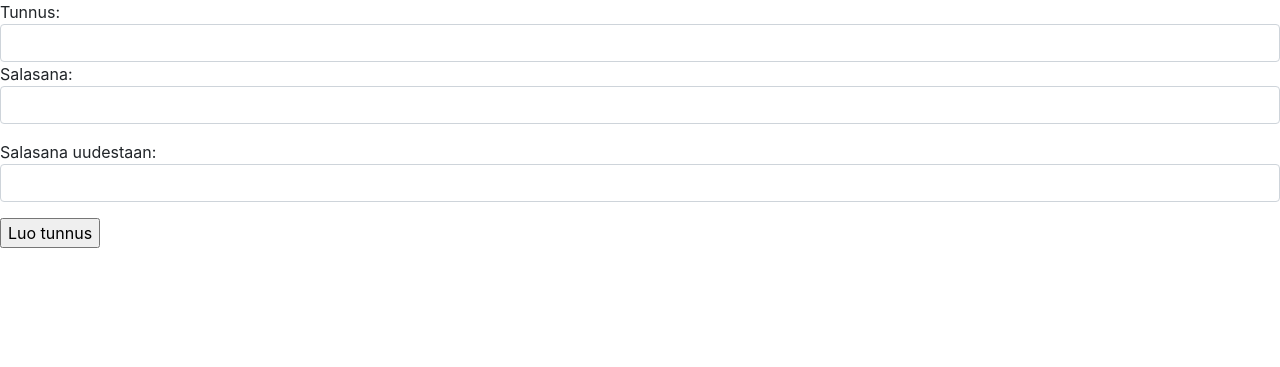
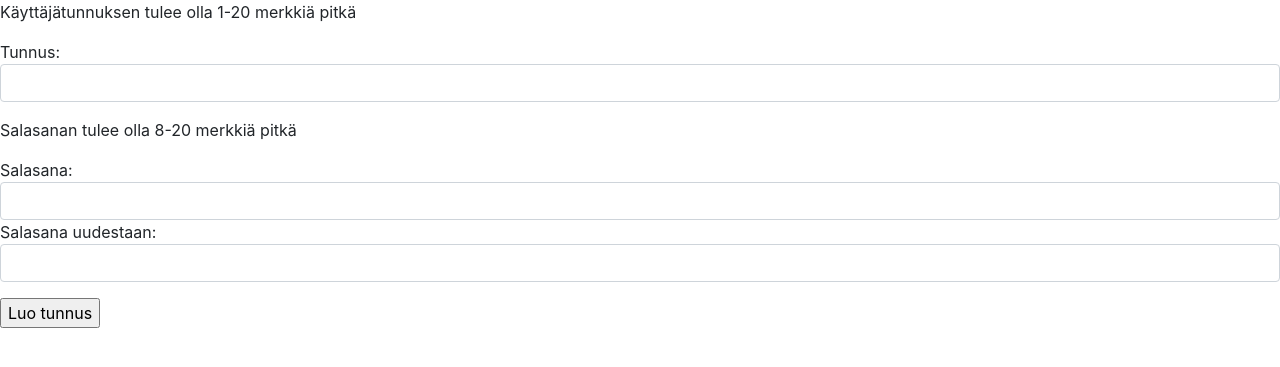
Before and after one commit to lamtonylam/tsoha2024, a Flask app: page /register in a window 1280 px wide. Shown: the part 56-423 px from the top of the page. Run offline with Flask 3, Linux system fonts and the light colour scheme; parts of the project's set-up code (start-up, migrations or seed data) failed here and were passed over.

Commit message:
Fix: fixing " creating user without a password or username"

```diff
--- a/routes.py
+++ b/routes.py
@@ -131,10 +131,14 @@ def register():
         return render_template("register.html")
     if request.method == "POST":
         username = request.form["username"]
+        if len(username) < 1 or len(username) > 20:
+            return render_template("error.html", message="Käyttäjätunnuksen tulee olla 1-20 merkkiä pitkä")
         password1 = request.form["password1"]
         password2 = request.form["password2"]
         if password1 != password2:
             return render_template("error.html", message="Salasanat eroavat")
+        if len(password1) < 8 or len(password1) > 20:
+            return render_template("error.html", message="Salasanan tulee olla 8-20 merkkiä pitkä")
         if users.register(username, password1):
             return redirect("/")
         else:
--- a/templates/register.html
+++ b/templates/register.html
@@ -4,8 +4,10 @@
 
 <form action="/register" method="post">
     <div class="mb-3">
+    <p>Käyttäjätunnuksen tulee olla 1-20 merkkiä pitkä</p>
     Tunnus: <input type="text" name="username" class="form-control">
     <p>
+    <p>Salasanan tulee olla 8-20 merkkiä pitkä</p>
     Salasana: <input type="password" name="password1" class="form-control">
     <p>
     Salasana uudestaan: <input type="password" name="password2" class="form-control">
```
